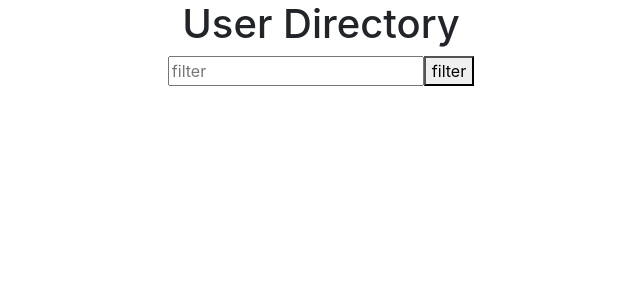
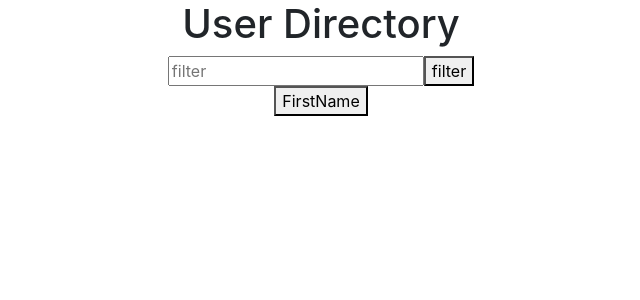
Before and after one commit to breakfastitem/UserDirectory, a React (Create React App) app: page / in a window 1280 px wide. Shown: the top 300 px of the page, without its empty margins (319-959 px from the left). Built offline with nearby package versions, Linux system fonts and the light colour scheme.

Commit message:
Added initial dropdown menu

```diff
--- a/src/App.js
+++ b/src/App.js
@@ -1,6 +1,7 @@
 import logo from './logo.svg';
 import './App.css';
 import FilterForm from './components/FilterForm/FilterForm';
+import SortDropDown from './components/SortDropDown/SortDropDown';
 
 function App() {
   return (
@@ -8,6 +9,7 @@ function App() {
       <h1>User Directory</h1>
 
       <FilterForm />
+      <SortDropDown />
     </div>
   );
 }
--- /dev/null
+++ b/src/components/SortDropDown/SortDropDown.js
@@ -0,0 +1,17 @@
+import React from "react";
+import "./styles.css";
+
+function SortDropDown(){
+    return(
+        <div class="dropdown">
+            <button class="drop-button">FirstName</button>
+            <div class="drop-content">
+                <p>First Name</p>
+                <p>Last Name</p>
+                <p>Job</p>
+            </div>
+        </div>
+    );
+}
+
+export default SortDropDown;
--- /dev/null
+++ b/src/components/SortDropDown/styles.css
@@ -0,0 +1,3 @@
+.drop-content {
+    display: none;
+}
```
